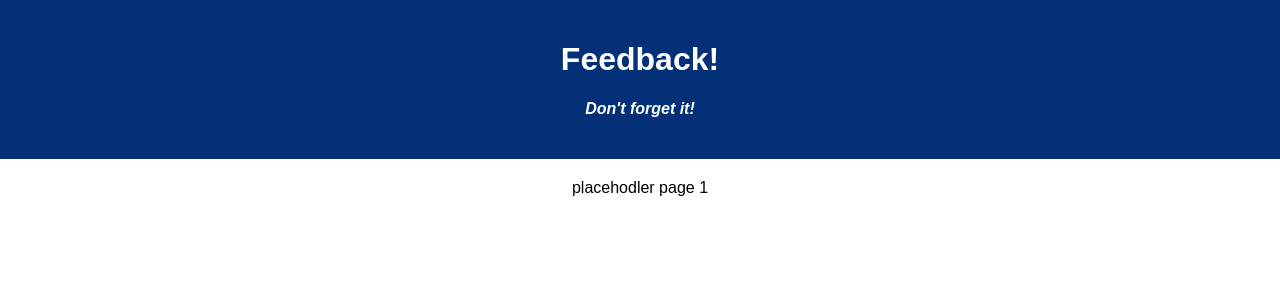
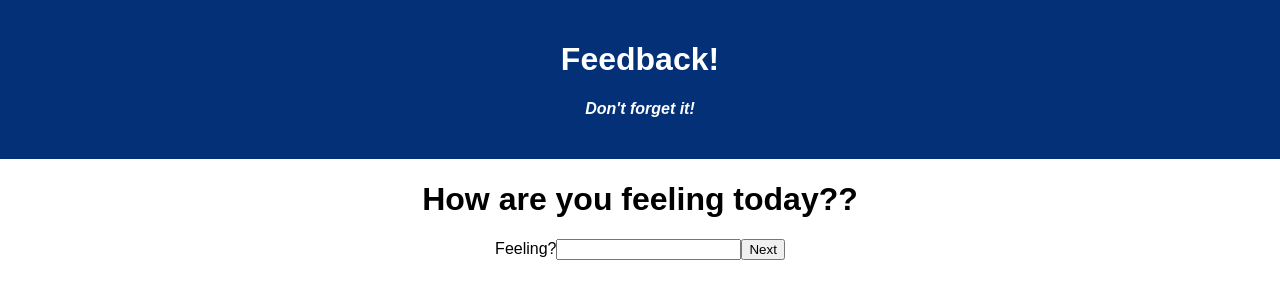
Before and after one commit to 50hp/weekend-redux-feedback-loop, a React (Create React App) app: page /admin in a window 1280 px wide. Shown: the top 300 px of the page. Built offline with nearby package versions, Linux system fonts and the light colour scheme.

Commit message:
Finished most of the form. Created stores for each input and display it on page 5

```diff
--- a/src/components/App/App.jsx
+++ b/src/components/App/App.jsx
@@ -7,7 +7,7 @@ import PageThree from '../FormPages/FormPageThree.jsx';
 import PageFour from '../FormPages/FormPageFour.jsx';
 import PageFive from '../FormPages/FormPageFive.jsx';
 import { HashRouter as Router, Route, Link } from 'react-router-dom';
-
+import Success from '../StatusPages/Success.jsx';
 
 function App() {
 
@@ -34,6 +34,9 @@ function App() {
         <Route exact path="/pageFive">
             <PageFive />
         </Route>
+        <Route exact path="/Success">
+            <Success />
+        </Route>
       </Router>
     </div>
   );
--- a/src/components/FormPages/FormPageFive.jsx
+++ b/src/components/FormPages/FormPageFive.jsx
@@ -1,19 +1,39 @@
+import {useDispatch, useSelector} from 'react-redux';
+import { useHistory } from 'react-router-dom';
+import axios from 'axios';
 
 
 function PageFive() {
 
-
-    return(
+    const review = useSelector(store => store);
+    const history = useHistory();
+    const handleSubmit = () => {
+            history.push('/Success');
 
 
-        <p> Palace holder 5</p>
-
-    );
+    }
 
 
 
 
 
+    return(
+
+        <div>
+            <h1>Review Your Feedback</h1>
+            <p>Feelings: {review.pageOneReducer}</p>
+            <p>Understanding: {review.pageTwoReducer}</p>
+            <p>Support: {review.pageThreeReducer}</p>
+            <p>Comments: {review.pageFourReducer}</p>
+
+            <button onClick={handleSubmit}>Submit</button>
+
+        </div>
+
+
+
+    );
+
 }
 
 export default PageFive;
--- a/src/components/FormPages/FormPageFour.jsx
+++ b/src/components/FormPages/FormPageFour.jsx
@@ -1,15 +1,49 @@
+import {useDispatch} from 'react-redux';
+import { useHistory } from 'react-router-dom';
+import {useState} from 'react';
 
 
 
 function PageFour() {
 
+    const [inputFour, setInputFour] = useState('');
+    const dispatch = useDispatch();
+    const history = useHistory();
+
+
+    const handleChange = (value) => {
+            setInputFour(value);
+    };
+
+    const handleSubmit = (event) => {
+        event.preventDefault();
+        dispatch({type:"PAGE_FOUR", payload: inputFour});
+        nextButton();
+    };
+
+    const nextButton = () => {
+            history.push('/pageFive');
+    };
 
     return(
 
-        <p> Placeholder page 4 </p>
+        <div>
+            <h1>Leave any comments you want to leave??</h1>
+                <form onSubmit={(event)=>handleSubmit(event)}>
+                    <label name="inputFour">Support?</label>
+                    <input type="text"
+                           name="inputFour"
+                           value={inputFour}
+                           onChange={(e) => handleChange(e.target.value)}
+                           required/>
+                    <button type="submit">Next</button>
+                </form>
+        </div>
+
+
+
 
     );
-
 
 
 }
--- a/src/components/FormPages/FormPageOne.jsx
+++ b/src/components/FormPages/FormPageOne.jsx
@@ -1,11 +1,44 @@
-
+import {useDispatch} from 'react-redux';
+import { useHistory } from 'react-router-dom';
+import {useState} from 'react';
 
 
 function PageOne() {
 
+    const [inputOne, setInputOne] = useState();
+    const dispatch = useDispatch();
+    const history = useHistory();
+
+
+    const handleChange = (value) => {
+            setInputOne(value);
+    };
+
+    const handleSubmit = (event) => {
+        event.preventDefault();
+        dispatch({type:"PAGE_ONE", payload: inputOne});
+        nextButton();
+    };
+
+    const nextButton = () => {
+            history.push('/pageTwo');
+    };
 
     return(
-        <p>placehodler page 1 </p>
+
+        <div>
+            <h1>How are you feeling today??</h1>
+                <form onSubmit={(event)=>handleSubmit(event)}>
+                    <label name="inputOne">Feeling?</label>
+                    <input type="number"
+                           name="inputOne"
+                           value={inputOne}
+                           onChange={(e) => handleChange(e.target.value)}
+                           required/>
+                    <button type="submit">Next</button>
+                </form>
+        </div>
+
 
 
 
--- a/src/components/FormPages/FormPageThree.jsx
+++ b/src/components/FormPages/FormPageThree.jsx
@@ -1,12 +1,48 @@
+import {useDispatch} from 'react-redux';
+import { useHistory } from 'react-router-dom';
+import {useState} from 'react';
 
 
 function PageThree() {
 
+    const [inputThree, setInputThree] = useState();
+    const dispatch = useDispatch();
+    const history = useHistory();
+
+
+    const handleChange = (value) => {
+            setInputThree(value);
+    };
+
+    const handleSubmit = (event) => {
+        event.preventDefault();
+        dispatch({type:"PAGE_THREE", payload: inputThree});
+        nextButton();
+    };
+
+    const nextButton = () => {
+            history.push('/pageFour');
+    };
 
     return(
-        <p>Placeholder Page 3 </p>
+
+        <div>
+            <h1>How well are you being supported??</h1>
+                <form onSubmit={(event)=>handleSubmit(event)}>
+                    <label name="inputThree">Support?</label>
+                    <input type="number"
+                           name="inputThree"
+                           value={inputThree}
+                           onChange={(e) => handleChange(e.target.value)}
+                           required/>
+                    <button type="submit">Next</button>
+                </form>
+        </div>
+
+
+
+
     );
-
 
 }
 
--- a/src/components/FormPages/FormPageTwo.jsx
+++ b/src/components/FormPages/FormPageTwo.jsx
@@ -1,10 +1,50 @@
+import {useDispatch} from 'react-redux';
+import { useHistory } from 'react-router-dom';
+import {useState} from 'react';
+
 
 
 function PageTwo() {
 
 
+
+    const [inputTwo, setInputTwo] = useState();
+    const dispatch = useDispatch();
+    const history = useHistory();
+
+
+    const handleChange = (value) => {
+            setInputTwo(value);
+    };
+
+    const handleSubmit = (event) => {
+        event.preventDefault();
+        dispatch({type:"PAGE_TWO", payload: inputTwo});
+        nextButton();
+    };
+
+    const nextButton = () => {
+            history.push('/pageThree');
+    };
+
     return(
-        <p> Placeholder Page Two</p>
+
+        <div>
+            <h1>How is your understanding the content??</h1>
+                <form onSubmit={(event)=>handleSubmit(event)}>
+                    <label name="inputTwo">Understanding?</label>
+                    <input type="number"
+                           name="inputTwo"
+                           value={inputTwo}
+                           onChange={(e) => handleChange(e.target.value)}
+                           required/>
+                    <button type="submit">Next</button>
+                </form>
+        </div>
+
+
+
+
     );
 
 
--- /dev/null
+++ b/src/components/StatusPages/Success.jsx
@@ -0,0 +1,34 @@
+import {useHistory} from 'react-router-dom';
+
+
+function Success() {
+        const handleNav = () => {
+
+
+
+        }
+
+    return(
+            <div>
+
+
+
+        <button onclick={handleNav}>Leave New Feedback</button>
+
+
+
+
+        </div>
+
+
+
+
+
+    );
+
+
+
+
+}
+
+export default Success;
```
